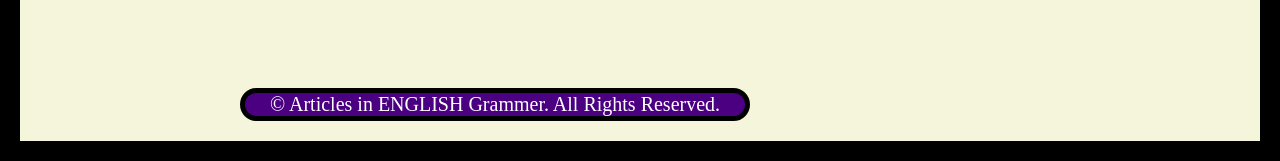
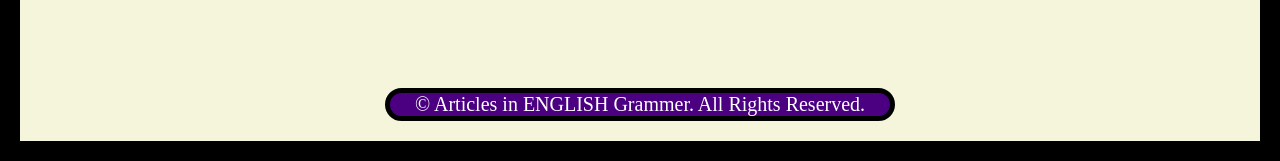
Before and after one commit to nailahabib-2005/wad-labs, a plain HTML site: page lab3/index.html in a window 1280 px wide. Shown: the part 2402-2563 px from the top of the page. Drawn offline with Linux system fonts and the light colour scheme.

Commit message:
Updated style.css in lab3

```diff
--- a/lab3/style.css
+++ b/lab3/style.css
@@ -135,7 +135,7 @@ footer{
     font-size: 20px;
     border:solid 5px black;
     border-radius: 100px;
-    margin:0px 200px;
+    margin:auto;
     text-align: center;
     max-width:500px;
 }
```
